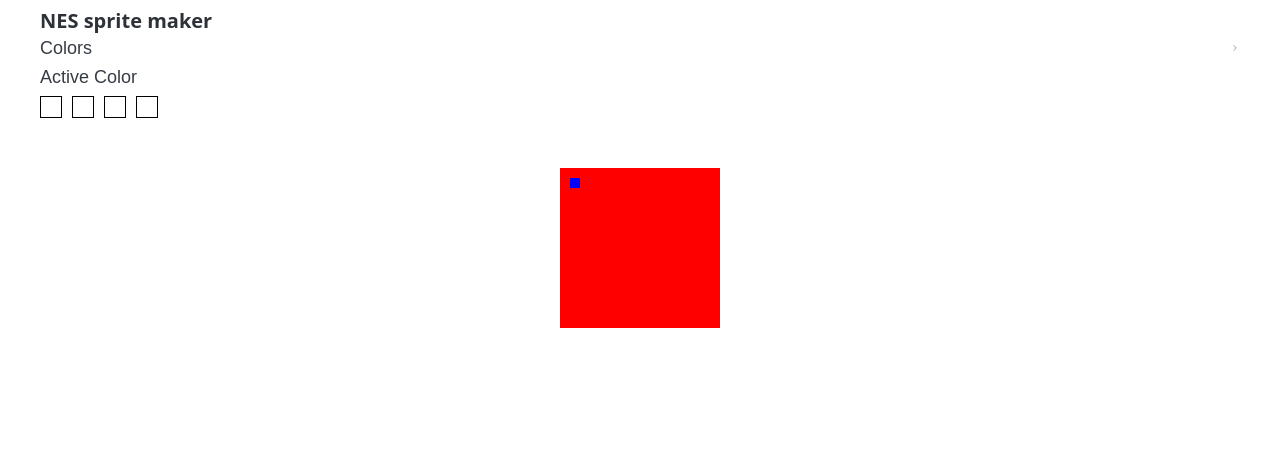
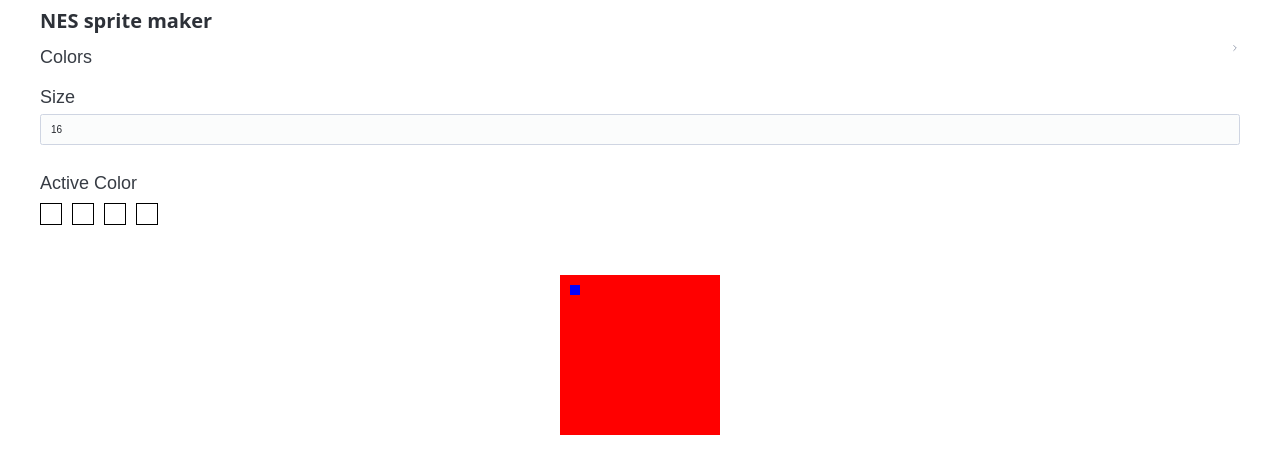
Before and after one commit to macsigner/nes-sprite-maker, a website built with Vite: page index.html in a window 1280 px wide. Built offline with nearby package versions, Linux system fonts and the light colour scheme.

Commit message:
feat: add summary

```diff
--- a/src/js/modules/NesSpriteMaker.js
+++ b/src/js/modules/NesSpriteMaker.js
@@ -11,9 +11,17 @@ class NesSpriteMaker {
 
         this.form.innerHTML = `
             <details>
-                <summary class="button">Colors</summary>
+                <summary class="summary">Colors
+                    <span class="summary__c1"></span>
+                    <span class="summary__c2"></span>
+                    <span class="summary__c3"></span>
+                    <span class="summary__c4"></span>
+                </summary>
                 ${html}
             </details>
+            <fieldset>
+                <label><span class="summary summary--size">Size</span> <input type="number" value="16"></label>
+            </fieldset>
             <fieldset class="active-color">
                 <legend class="active-color__title">Active Color</legend>
                 ${this._getActiveColorSelectionMarkup()}
@@ -56,7 +64,7 @@ class NesSpriteMaker {
             return `
                 <div>
                     <label class="color-label" style="--c: var(--c${i + 1})">
-                        <input type="radio" name="currentColor[]" value="c${i + 1}">
+                        <input type="radio" name="current-color" value="c${i + 1}">
                         <span class="color-label__inner"></span>
                     </label>
                 </div>
--- a/src/scss/main.scss
+++ b/src/scss/main.scss
@@ -9,3 +9,4 @@
 @use 'modules/color_palette';
 @use 'modules/tabs';
 @use 'modules/active_color';
+@use 'modules/summary';
--- /dev/null
+++ b/src/scss/modules/_summary.scss
@@ -0,0 +1,35 @@
+/**
+ * summary bem module
+ */
+
+.summary {
+    &__c1,
+    &__c2,
+    &__c3,
+    &__c4 {
+        display: inline-block;
+        width: 3rem;
+        aspect-ratio: 1;
+        vertical-align: middle;
+    }
+
+    &__c1 {
+        background-color: var(--c1);
+    }
+
+    &__c2 {
+        background-color: var(--c2);
+    }
+
+    &__c3 {
+        background-color: var(--c3);
+    }
+
+    &__c4 {
+        background-color: var(--c4);
+    }
+
+    &--size::after {
+        content: var(--size, 16) 'x' var(--size, 16);
+    }
+}
```
